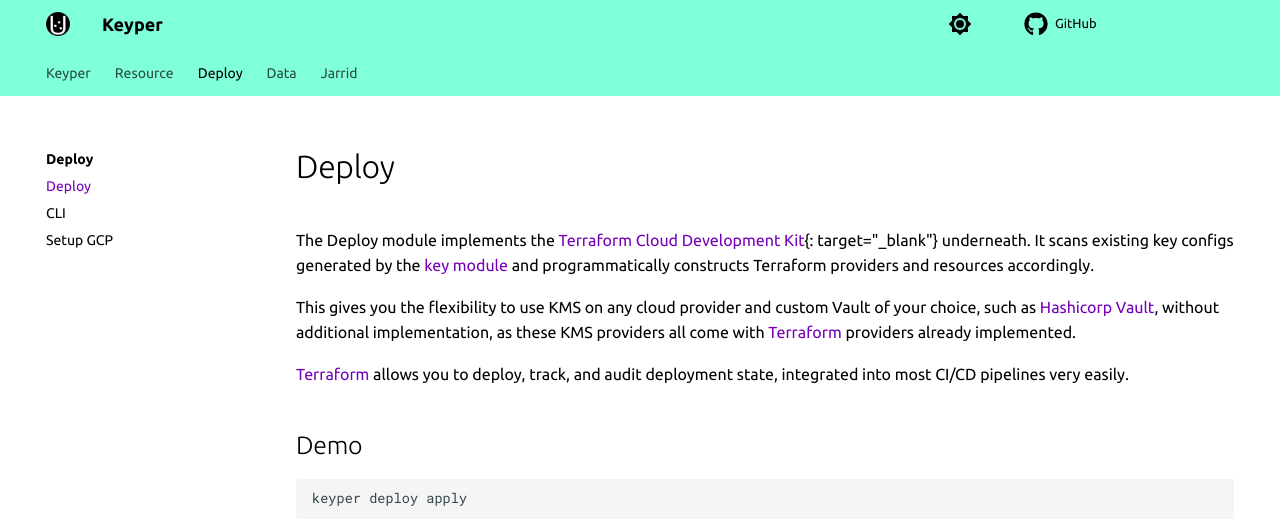
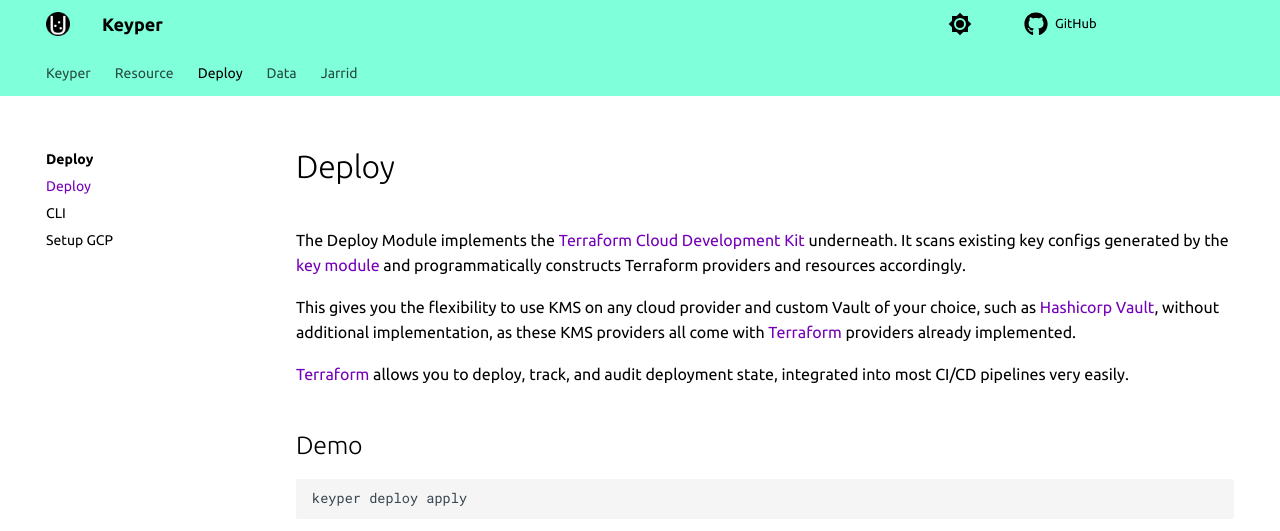
Before and after one commit to jarrid-xyz/keyper, an MkDocs documentation site: the page built from docs/deploy/index.md, in a window 1280 px wide, cut to the strip 0-531 px from the top of the page. Built offline with MkDocs 1.6.1 and Material for MkDocs 9.7.7, drawn with Linux system fonts in a browser that asks for light colours; comment, search, counter and statistics services are not loaded.

Commit message:
[fix] attribute

```diff
--- a/docs/deploy/index.md
+++ b/docs/deploy/index.md
@@ -4,8 +4,9 @@ hide:
   - toc
 ---
 
-The Deploy module implements the [Terraform Cloud Development Kit](https://developer.hashicorp.com/terraform/cdktf){:
-target="_blank"} underneath. It scans existing key configs generated by the [key module](../resource/index.md) and
+The Deploy Module implements the
+[Terraform Cloud Development Kit](https://developer.hashicorp.com/terraform/cdktf){:target="_blank"} underneath. It
+scans existing key configs generated by the [key module](../resource/index.md) and
 programmatically constructs Terraform providers and resources accordingly.
 
 This gives you the flexibility to use KMS on any cloud provider and custom Vault of your choice, such
```
